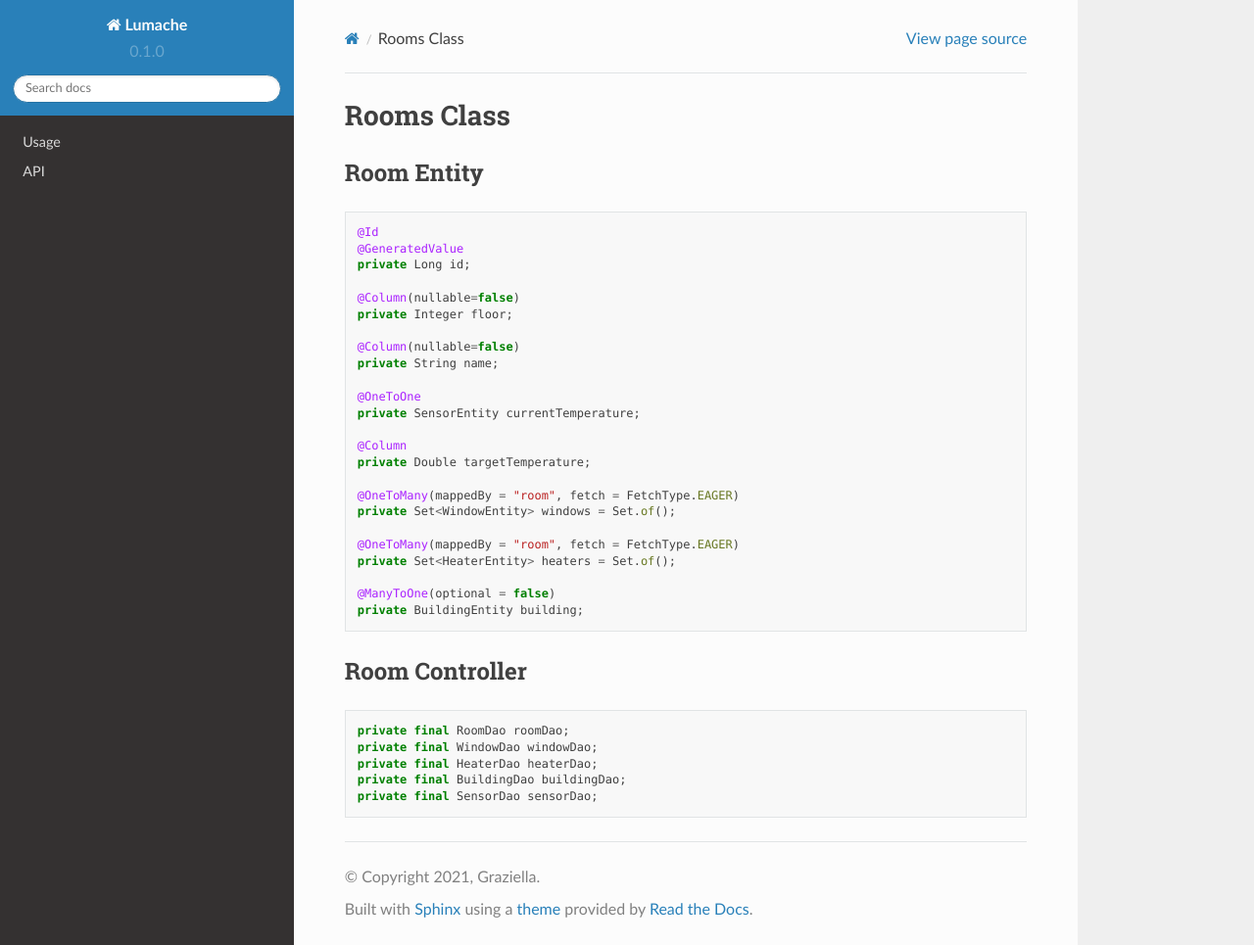
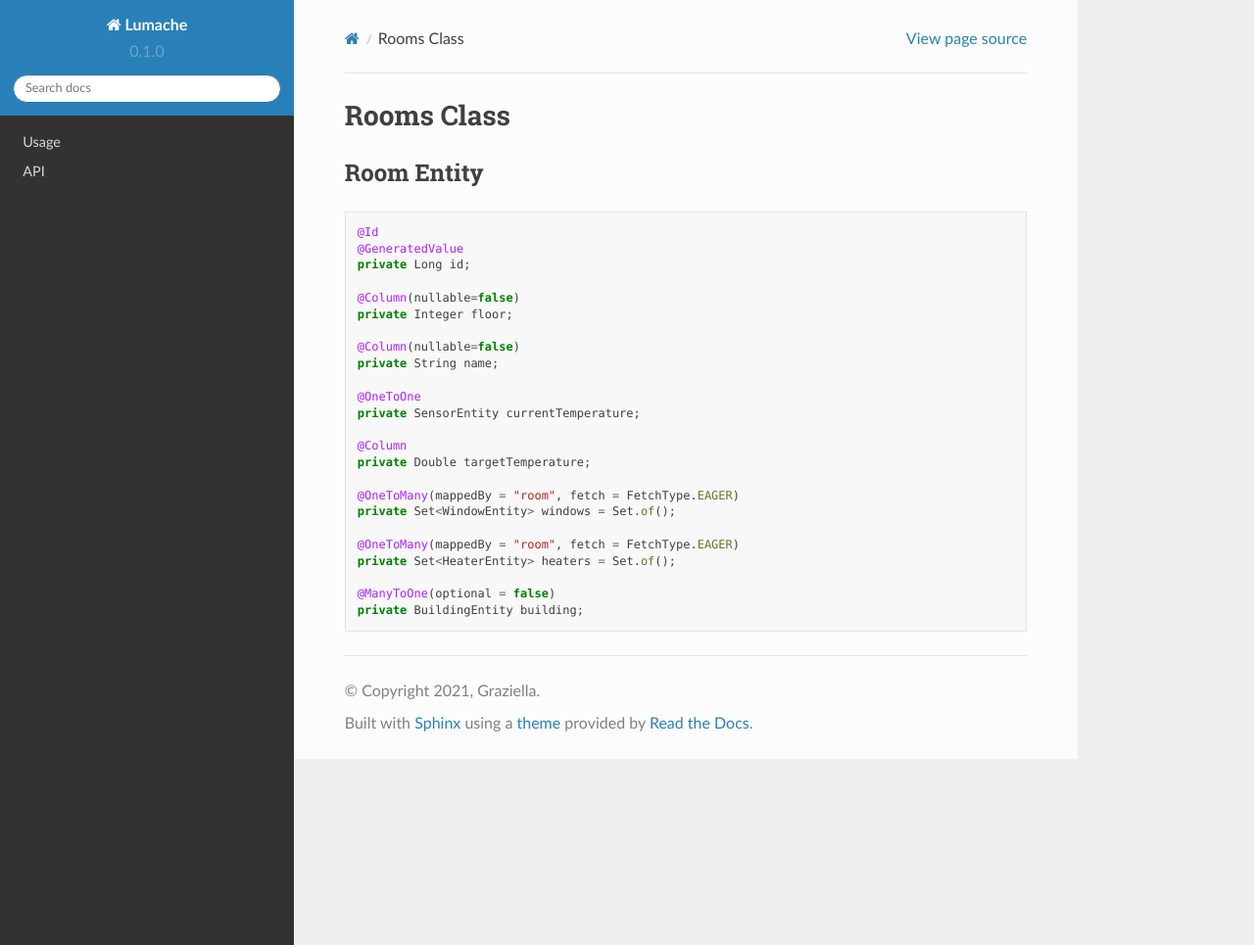
Before and after one commit to CelineNi2/rtd-tutorial, a Sphinx documentation site: the page built from docs/source/rooms.rst, in a window 1280 px wide and 965 px high. Shown: the whole window at 98% size. Built offline with Sphinx 7.4.7 and the Read the Docs theme 2.0.0, drawn with Linux system fonts in a browser that asks for light colours.

Commit message:
Update rooms.rst

```diff
--- a/docs/source/rooms.rst
+++ b/docs/source/rooms.rst
@@ -30,15 +30,3 @@ Room Entity
 
   @ManyToOne(optional = false)
   private BuildingEntity building;
-
-
-Room Controller
------------
-
-.. code-block:: java
-
-  private final RoomDao roomDao;
-  private final WindowDao windowDao;
-  private final HeaterDao heaterDao;
-  private final BuildingDao buildingDao;
-  private final SensorDao sensorDao;
```
